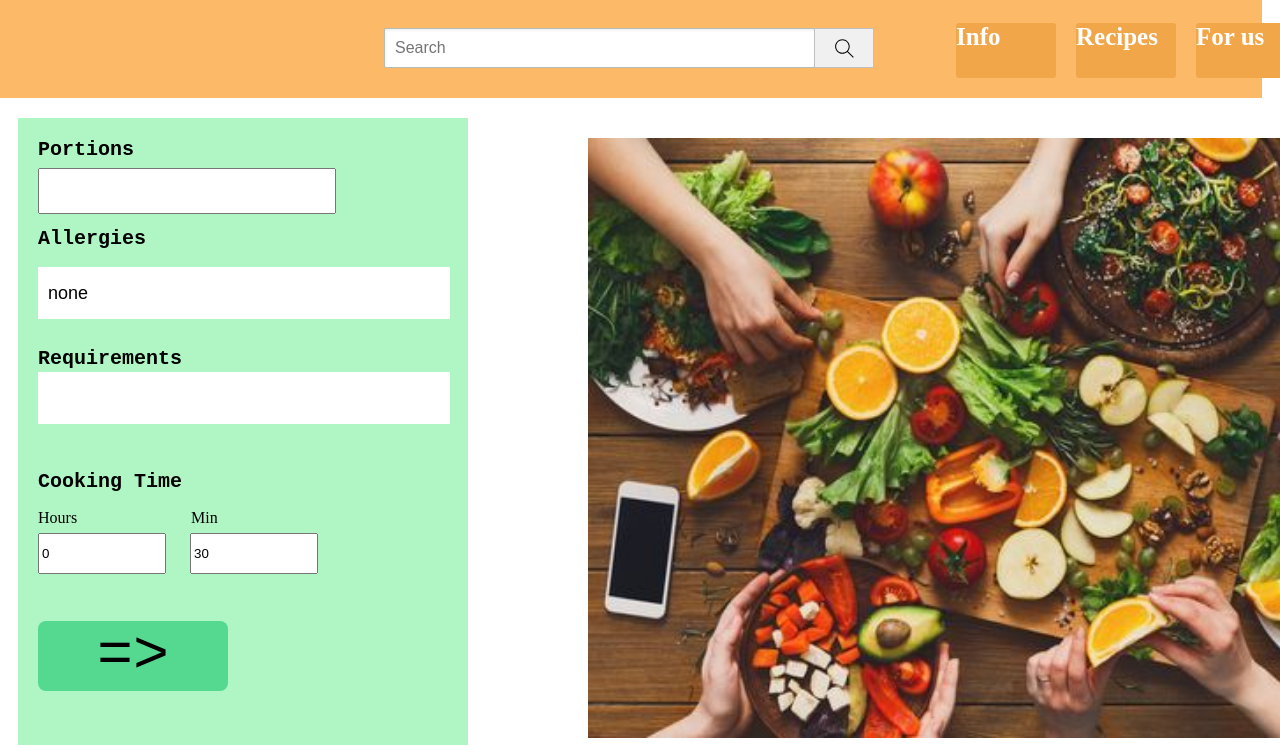
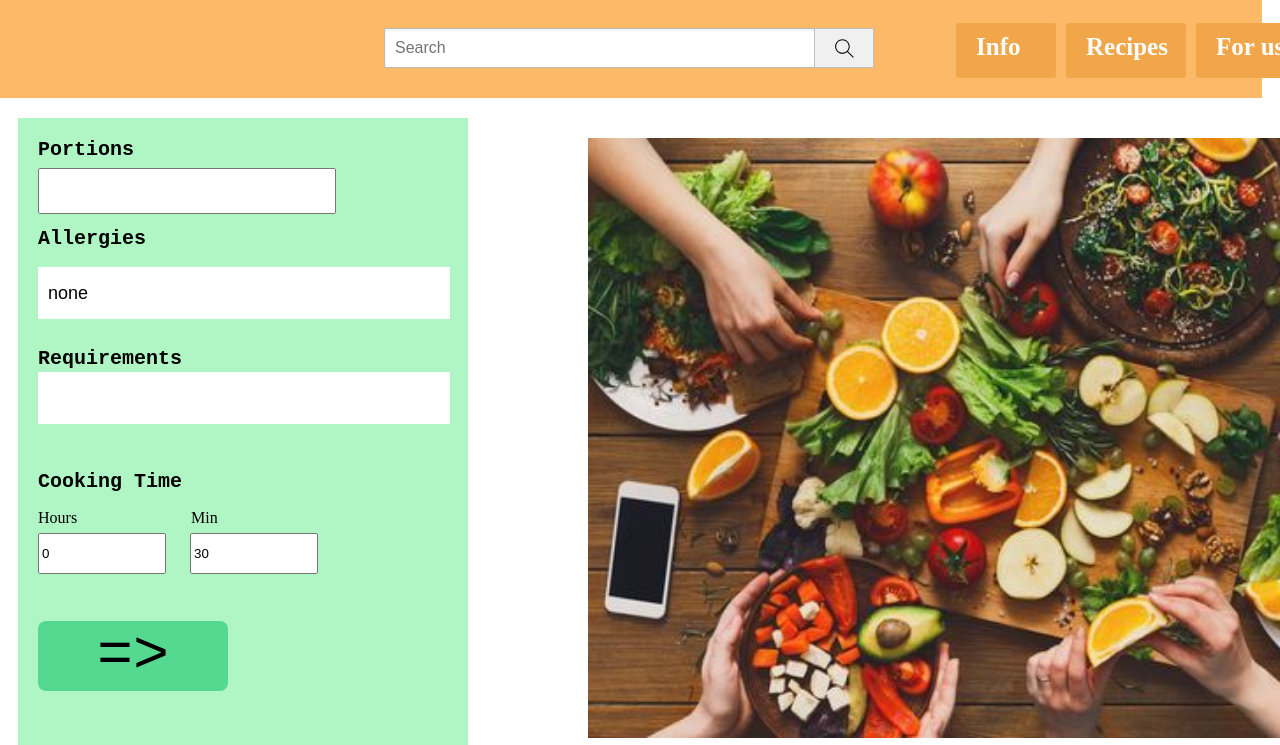
Before and after one commit to preslava-miteva/remo-nt, a website: page promp.html in a window 1280 px wide. Shown: the top 745 px of the page. Drawn offline with Linux system fonts and the light colour scheme.

Commit message:
yfhtyfub

```diff
--- a/furst.css
+++ b/furst.css
@@ -20,11 +20,13 @@
     color: white;
     margin-top: 25px;
     font-size: 25px;
-    width: 100px;
+    width: 80px;
     background-color: #f1a64a;
    text-decoration: none;
    border-radius: 3px;
    border: none;
+   padding-top: 10px;
+   padding-left: 20px;
    margin-right: 10px;
    margin-left: 10px;
   }
@@ -35,8 +37,9 @@
     font-size: 25px;
    text-decoration: none;
    border: none;
-  width: 120px;
-
+  width: 100px;
+  padding-top: 10px;
+  padding-left: 20px;
    background-color: #f1a64a;
    border-radius: 3px;
   }
--- a/promp.html
+++ b/promp.html
@@ -19,7 +19,7 @@
         </button></div>
         <div class="up_text">
             <a href="first_page.html" class="upper"> Info</a>
-            <a class="upper"  href="resepies.html"> Recipes</a>
+            <a class="upperr"  href="resepies.html"> Recipes</a>
             <a class="upper" href="for_us.html">For us</a>
         </div>
     </div>
```
Also changed, not shown: first_page.html (+1 -1 lines), for_us.html (+1 -1 lines), resepies.html (+1 -1 lines).
